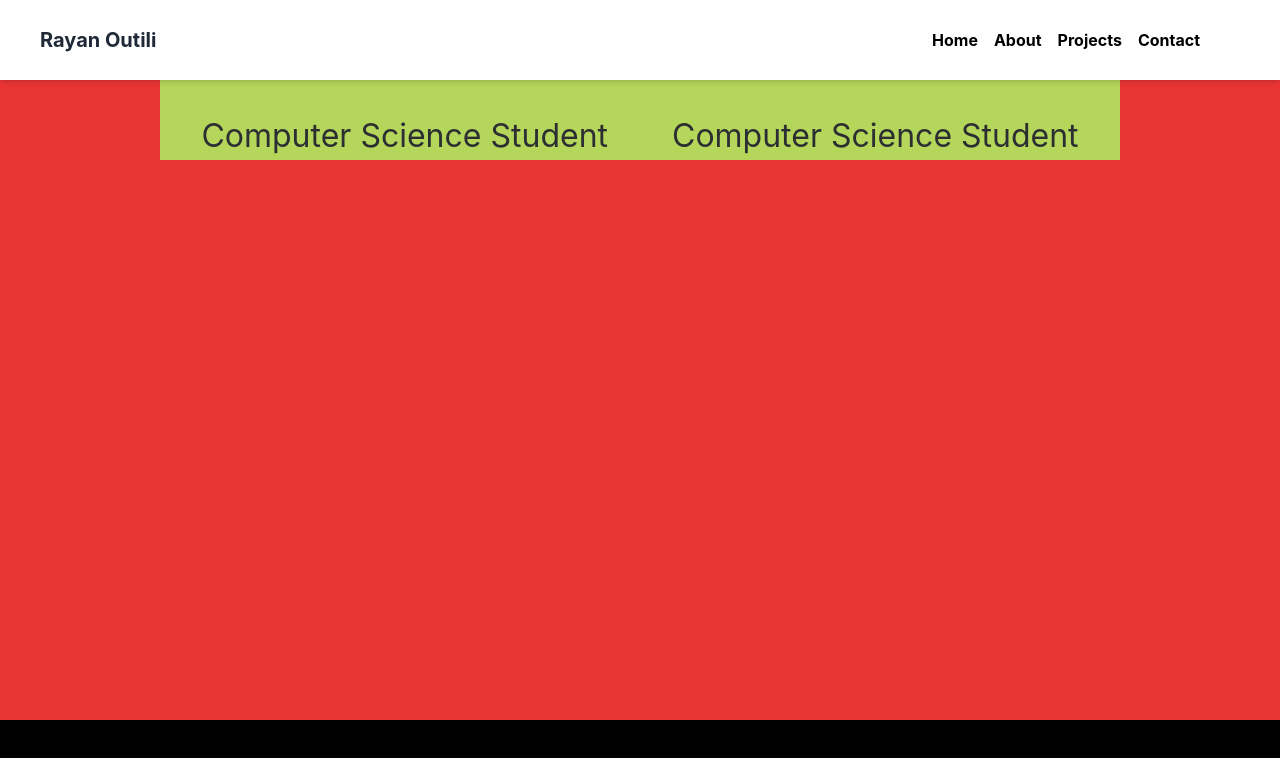
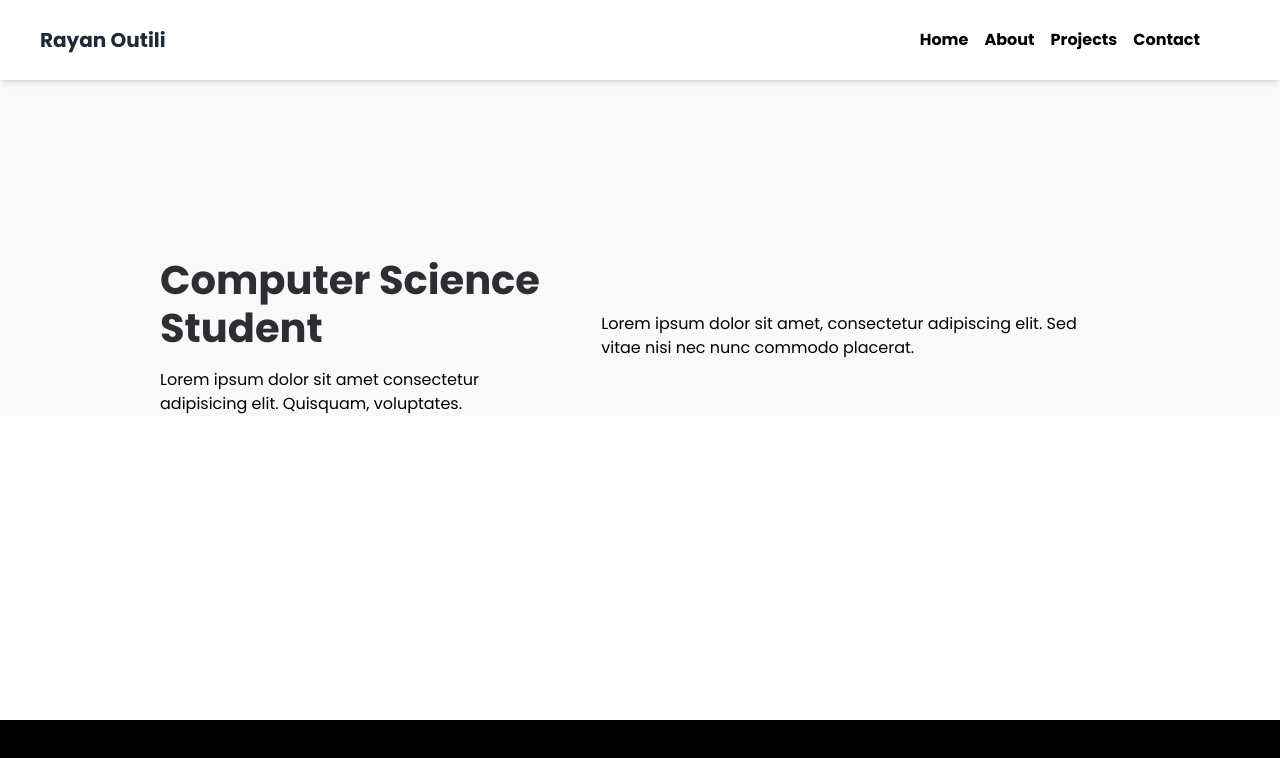
Before and after one commit to RayanOUTILI/Portfolio, a React (Create React App) app: page / in a window 1280 px wide. Shown: the top 758 px of the page. Built offline with nearby package versions, Linux system fonts and the light colour scheme.

Commit message:
up home + router-dom

```diff
--- a/package.json
+++ b/package.json
@@ -9,6 +9,7 @@
     "@testing-library/user-event": "^13.5.0",
     "react": "^18.2.0",
     "react-dom": "^18.2.0",
+    "react-router-dom": "^6.13.0",
     "react-scripts": "5.0.1",
     "web-vitals": "^2.1.4"
   },
--- a/public/index.html
+++ b/public/index.html
@@ -5,10 +5,13 @@
   <meta charset="utf-8" />
   <link rel="icon" href="%PUBLIC_URL%/favicon.ico" />
   <meta name="viewport" content="width=device-width, initial-scale=1" />
+  <!-- Ne pas suppr - police écriture -->
+  <link href="https://fonts.googleapis.com/css2?family=Poppins:wght@400;700&display=swap" rel="stylesheet">
   <meta name="theme-color" content="#000000" />
   <meta name="description" content="Web site created using create-react-app" />
   <meta name="generator" content="React" />
   <link rel="apple-touch-icon" href="%PUBLIC_URL%/logo192.png" />
+
   <!--
       manifest.json provides metadata used when your web app is installed on a
       user's mobile device or desktop. See https://developers.google.com/web/fundamentals/web-app-manifest/
--- a/src/components/Home.js
+++ b/src/components/Home.js
@@ -8,14 +8,15 @@ const Home = () => {
     return (
         <section id="home">
             {/* bg-[#f9f9f9] */}
-            <div className="bg-[#ea3535] min-h-fit h-[40rem] mt-20">
-                <div className='home-conteneur bg-[#b4d75b] m-auto w-3/4 h-fit flex justify-center items-center'>
-                    <div className='home-content mt-4 flex text-left'>
-                        <div className='main-content mt-4 flex text-left'>
+            <div className="bg-[#ffffff] min-h-fit h-[40rem] mt-20">
+                <div className='home-conteneur bg-[#f9f9f9] flex justify-center items-center'>
+                    <div className='home-content mt-44 flex m-auto w-3/4 h-fit text-left'>
+                        <div className='main-content-left flex text-left'>
                             <h1>Computer Science Student</h1>
+                            <p>Lorem ipsum dolor sit amet consectetur adipisicing elit. Quisquam, voluptates.</p>
                         </div>
-                        <div className='main-content mt-4 flex text-left'>
-                            <h1>Computer Science Student</h1>
+                        <div className='main-content-right'>
+                            <p className='m-w-[20%'>Lorem ipsum dolor sit amet, consectetur adipiscing elit. Sed vitae nisi nec nunc commodo placerat.</p>
                         </div>
 
                     </div>
--- a/src/components/Menu.js
+++ b/src/components/Menu.js
@@ -8,10 +8,10 @@ const Menu = () => {
     <nav className='flex items-center justify-between fixed top-0 left-0 w-full h-20 p-7 pl-10 pr-20 bg-white shadow-md'>
       <h1 className="mr-auto taille font-bold text-gray-800">Rayan Outili</h1>
       <ul className="flex list-none space-x-4">
-        <li><a className='text-black font-bold no-underline' href="/">Home</a></li>
-        <li><a className='text-black font-bold no-underline' href="/portfolio">About</a></li>
-        <li><a className='text-black font-bold no-underline' href="/blog">Projects</a></li>
-        <li><a className='text-black font-bold no-underline' href="/contact">Contact</a></li>
+        <li><a href="/">Home</a></li>
+        <li><a href="/portfolio">About</a></li>
+        <li><a href="/blog">Projects</a></li>
+        <li><a href="/contact">Contact</a></li>
       </ul>
     </nav>
   );
--- a/src/styles/index.css
+++ b/src/styles/index.css
@@ -9,12 +9,12 @@
 
 body {
   margin: 0;
-  /* font-family: Poppins,sans-serif; */
-  font-family: -apple-system, BlinkMacSystemFont, 'Segoe UI', 'Roboto', 'Oxygen',
+  font-family: Poppins,sans-serif;
+  /* font-family: -apple-system, BlinkMacSystemFont, 'Segoe UI', 'Roboto', 'Oxygen',
     'Ubuntu', 'Cantarell', 'Fira Sans', 'Droid Sans', 'Helvetica Neue',
     sans-serif;
   -webkit-font-smoothing: antialiased;
-  -moz-osx-font-smoothing: grayscale;
+  -moz-osx-font-smoothing: grayscale; */
   background-color: black;
 }
 
@@ -25,14 +25,22 @@ code {
 
 #home h1 {
   color: #2d2e32;
-  font-size: 2rem;
+  font-size: 2.5rem;
+  line-height: 1.2;
+  margin-bottom: 1rem;
+  font-weight: 700;
 }
 
-#home .home-content,
-main-content {
+
+#home .home-content {
   align-items: center;
   display: flex;
   justify-content: center;
   position: relative;
-  gap: 4rem;
+  gap: 2rem;
 }
+
+.main-content-left{
+  display: flex;
+  flex-direction: column;
+}
--- a/src/styles/nav.css
+++ b/src/styles/nav.css
@@ -8,3 +8,25 @@
         font-size: 1rem;
     }
 }
+
+nav>ul>li>a {
+    color: black;
+    font-weight: bold;
+    text-decoration: no-underline;
+    position: relative;
+}
+
+nav>ul>li>a::before {
+    content: "";
+    position: absolute;
+    bottom: -2px;
+    left: 0;
+    width: 0;
+    height: 2px;
+    background-color: rgb(206, 206, 255);
+    transition: width 0.2s ease-out;
+}
+
+nav>ul>li>a:hover::before {
+    width: 100%;
+}
```
Also changed, not shown: src/App.js (+8 -0 lines), 1 other file (tests, documents, lock files or other folders).
